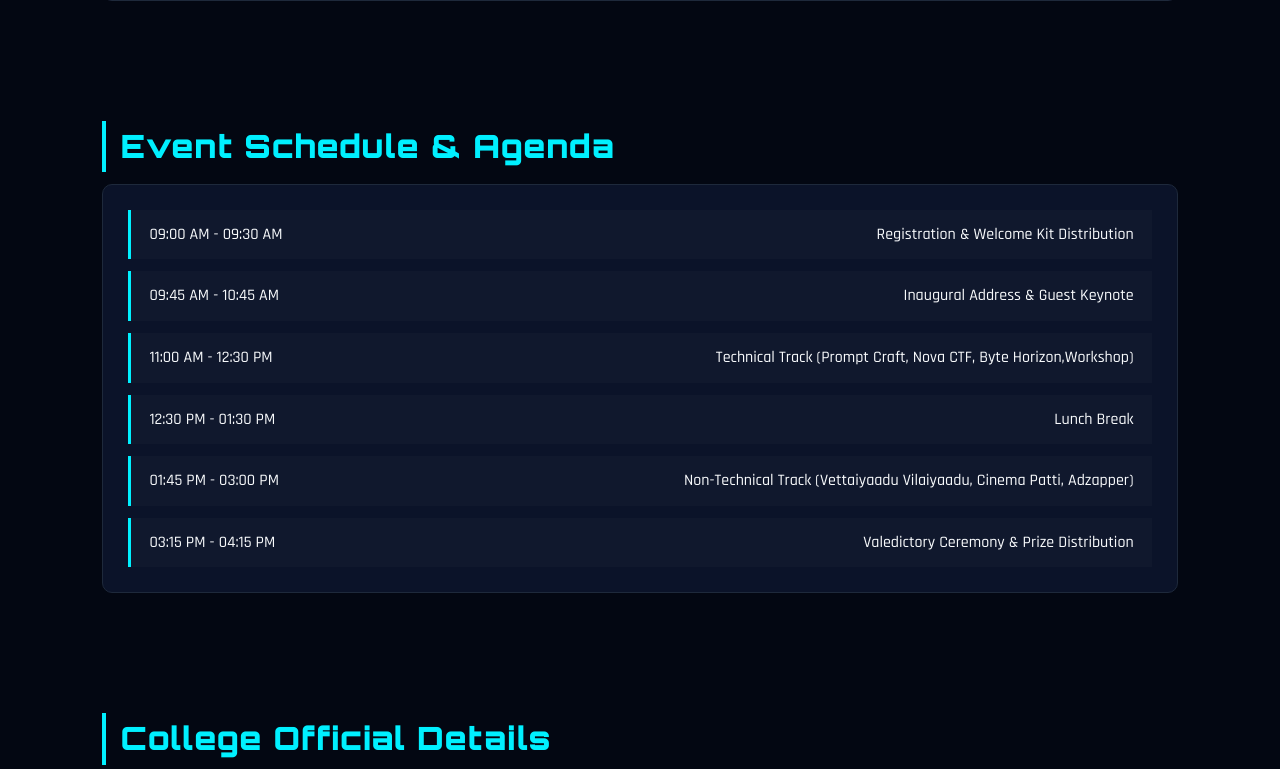
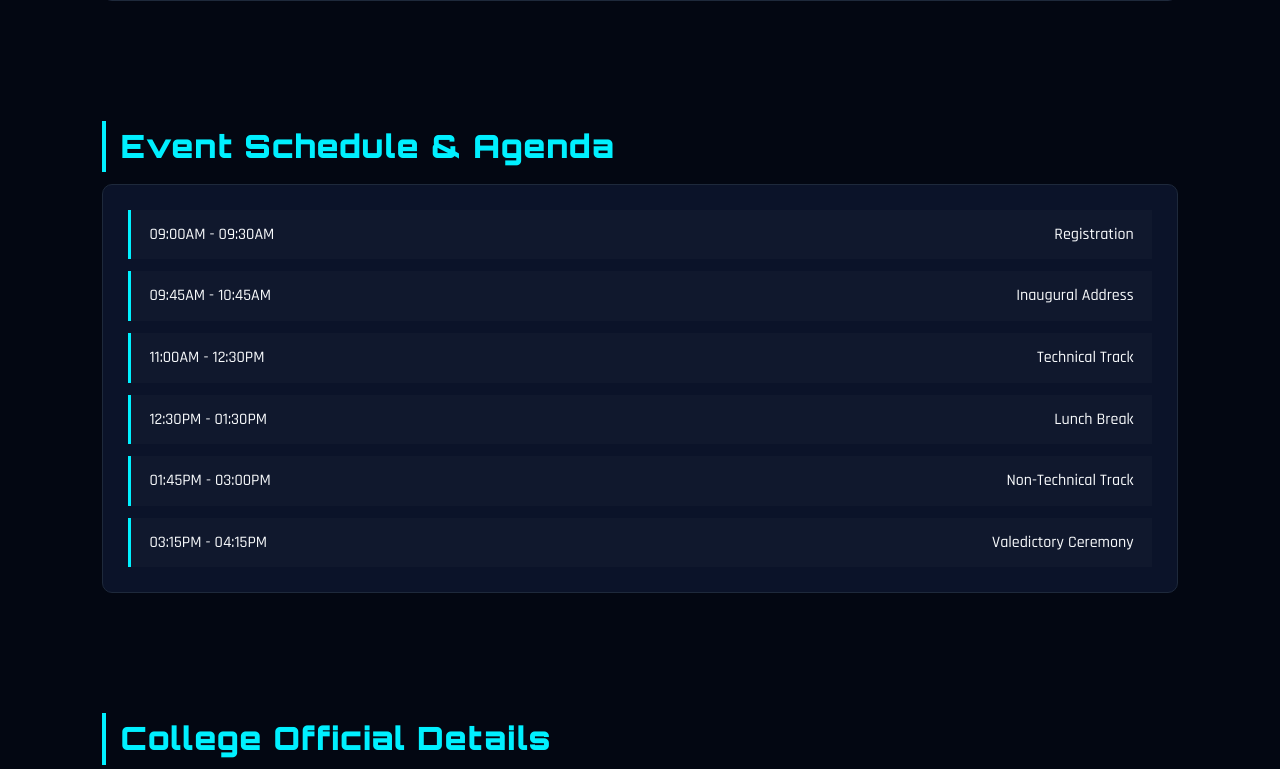
Before and after one commit to bhuvee731/sicurezz-26, a Flask app: page / in a window 1280 px wide. Shown: the part 2398-3167 px from the top of the page. Run offline with Flask 3, Linux system fonts and the light colour scheme.

Commit message:
Update agenda content

```diff
--- a/sicurezz_project/templates/index.html
+++ b/sicurezz_project/templates/index.html
@@ -152,29 +152,30 @@
         <div class="card glass-card">
             <div class="agenda-timeline">
                 <div class="agenda-item">
-                    <span class="time">09:00 AM - 09:30 AM</span>
-                    <span class="task">Registration & Welcome Kit Distribution</span>
+
+                    <span class="time">09:00AM - 09:30AM</span>
+                    <span class="task">Registration</span>
                 </div>
                 <div class="agenda-item">
-                    <span class="time">09:45 AM - 10:45 AM</span>
-                    <span class="task">Inaugural Address & Guest Keynote</span>
+                    <span class="time">09:45AM - 10:45AM</span>
+                    <span class="task">Inaugural Address</span>
                 </div>
                 <div class="agenda-item">
-                    <span class="time">11:00 AM - 12:30 PM</span>
-                    <span class="task">Technical Track (Prompt Craft, Nova CTF, Byte Horizon,Workshop)</span>
+                    <span class="time">11:00AM - 12:30PM</span>
+                    <span class="task">Technical Track</span>
                 </div>
 
                 <div class="agenda-item">
-                    <span class="time">12:30 PM - 01:30 PM</span>
+                    <span class="time">12:30PM - 01:30PM</span>
                     <span class="task">Lunch Break</span>
                 </div>
                 <div class="agenda-item">
-                    <span class="time">01:45 PM - 03:00 PM</span>
-                    <span class="task">Non-Technical Track (Vettaiyaadu Vilaiyaadu, Cinema Patti, Adzapper)</span>
+                    <span class="time">01:45PM - 03:00PM</span>
+                    <span class="task">Non-Technical Track</span>
                 </div>
                 <div class="agenda-item">
-                    <span class="time">03:15 PM - 04:15 PM</span>
-                    <span class="task">Valedictory Ceremony & Prize Distribution</span>
+                    <span class="time">03:15PM - 04:15PM</span>
+                    <span class="task">Valedictory Ceremony</span>
                 </div>
             </div>
         </div>
```
